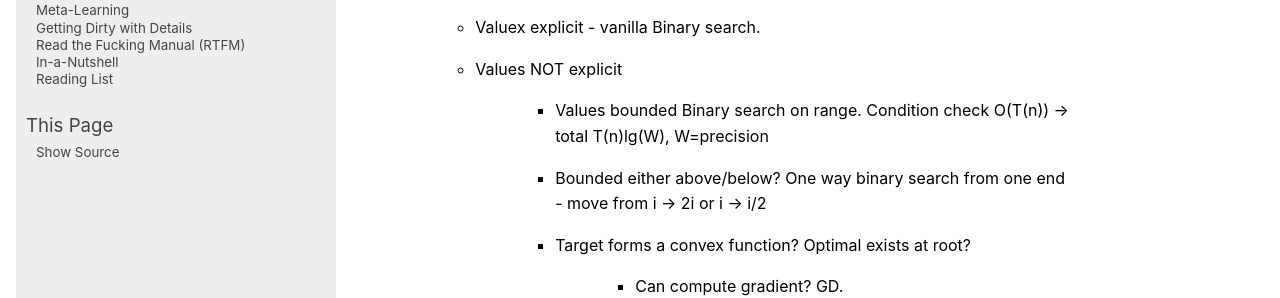
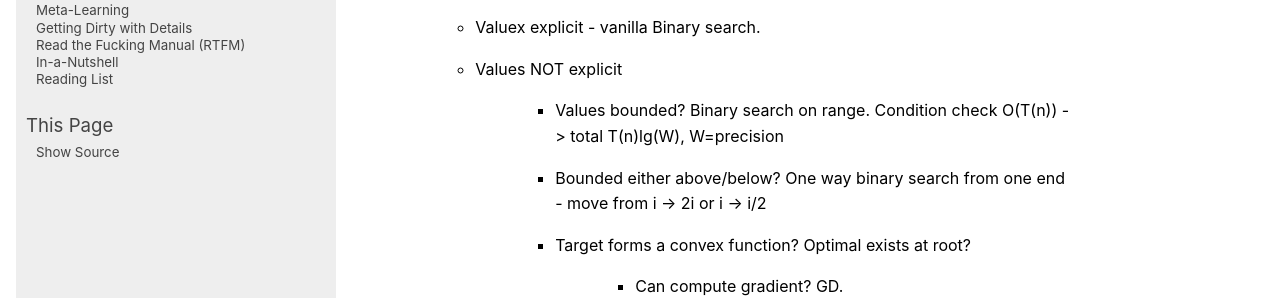
Before and after one commit to uselesstechjunks/leetcode, a Sphinx documentation site: the page built from docs/source/dsa/index.rst, in a window 1280 px wide and 900 px high, scrolled down 899 px. Shown: the part 160-458 px from the top of the window. Built offline with Sphinx 7.4.7, drawn with Linux system fonts in a browser that asks for light colours; pages that are not in the unit, such as notebooks, are missing from menus.

```diff
--- a/docs/source/dsa/index.rst
+++ b/docs/source/dsa/index.rst
@@ -38,7 +38,7 @@ Find something
 	- Valuex explicit - vanilla Binary search.
 	- Values NOT explicit
 
-		- Values bounded Binary search on range. Condition check O(T(n)) -> total T(n)lg(W), W=precision
+		- Values bounded? Binary search on range. Condition check O(T(n)) -> total T(n)lg(W), W=precision
 		- Bounded either above/below? One way binary search from one end - move from i -> 2i or i -> i/2
 		- Target forms a convex function? Optimal exists at root?
 
```
